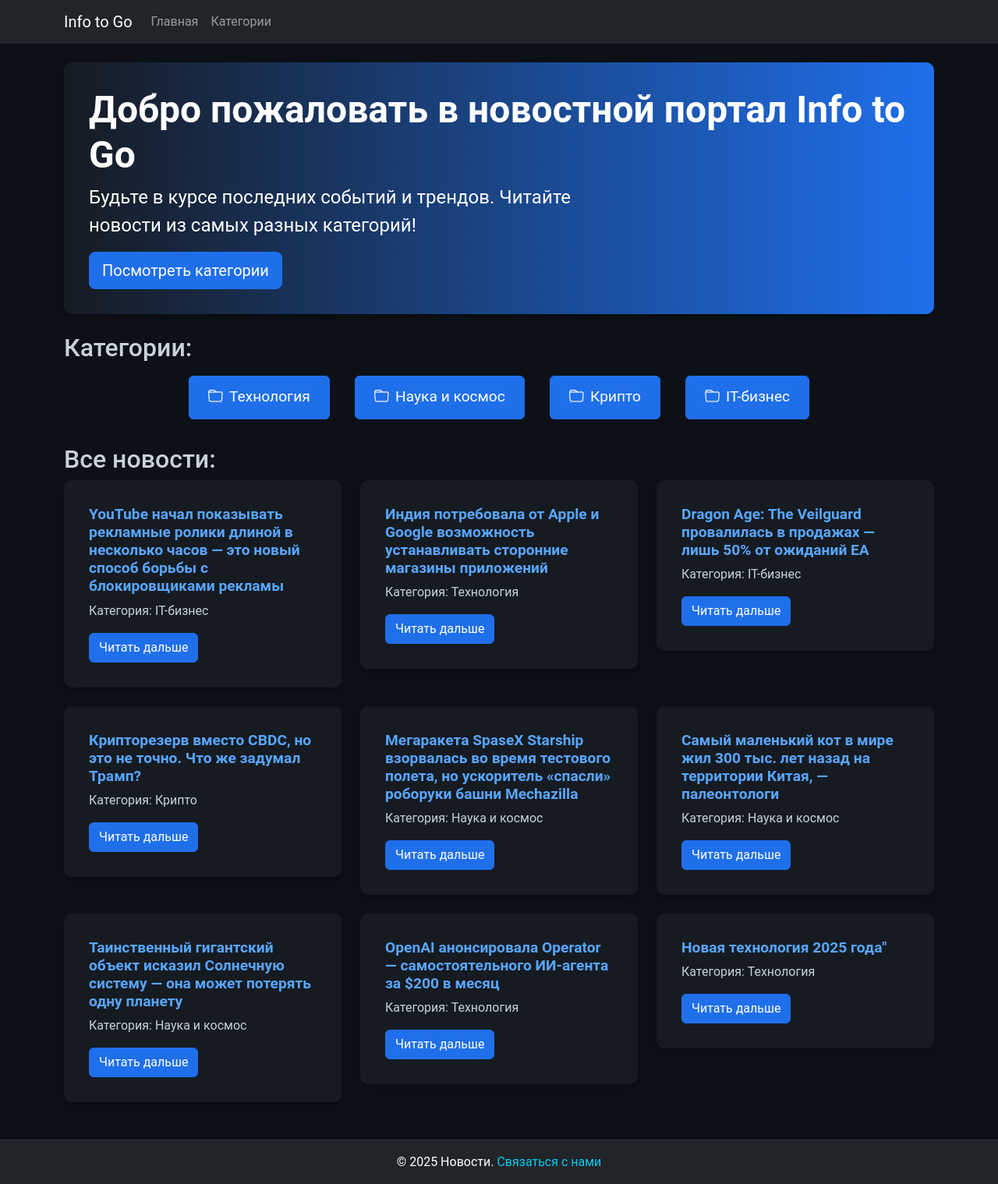
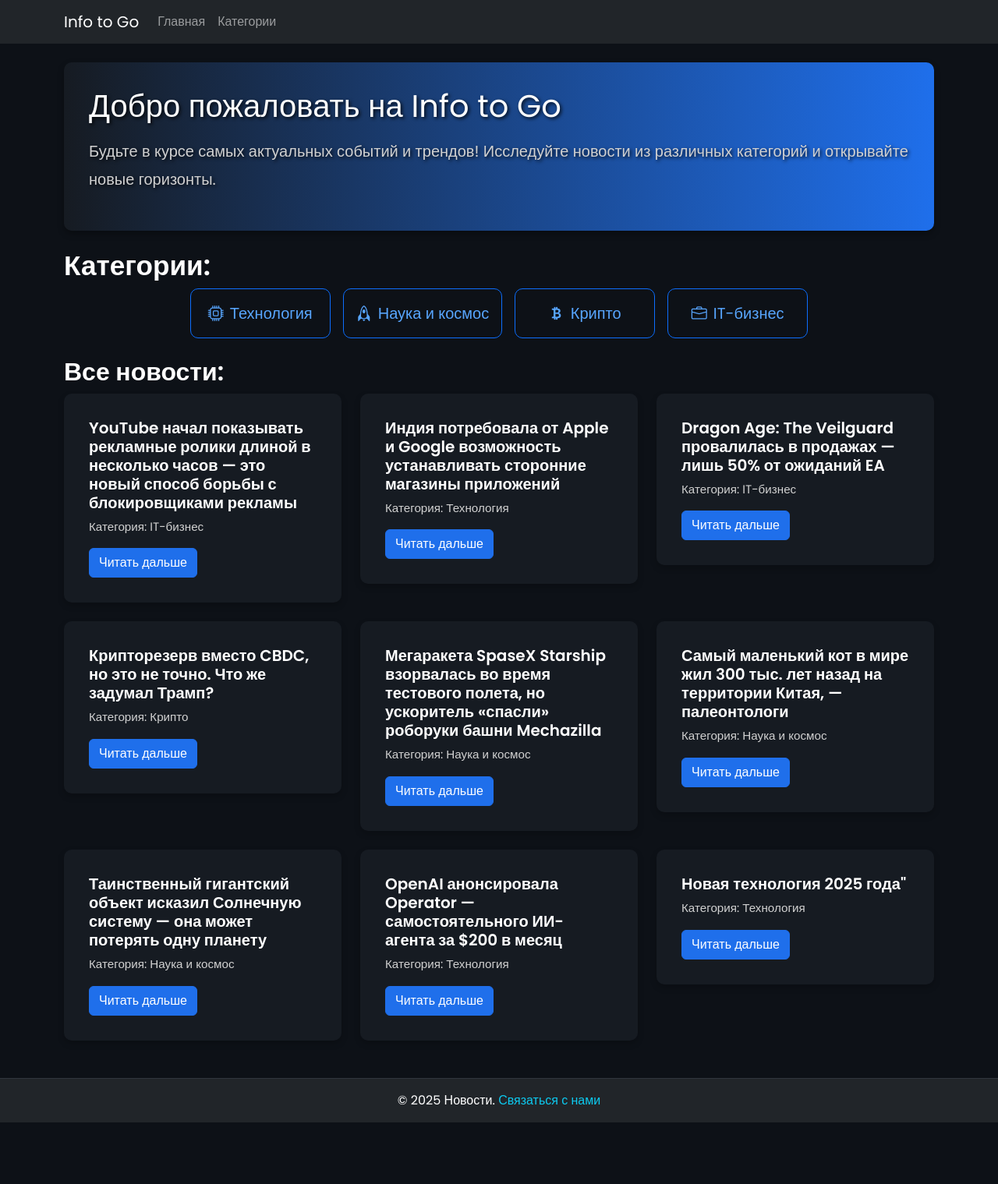
Before and after one commit to AleksejsGir/DjangoProject_Itg, a Django app: page /news/ in a window 1280 px wide. Shown: the whole page at 78% size. After the commit the page ends 1440 px from the top, so only its background shows below. Run offline with Django 5.2, Linux system fonts and the light colour scheme; data comes from the database, SQL or seed files in the repository.

Commit message:
Обновление дизайна: добавлены иконки категорий, улучшены стили карточек и шрифты

```diff
--- a/news/static/css/styles.css
+++ b/news/static/css/styles.css
@@ -117,35 +117,6 @@ footer a:hover {
     color: #1f6feb;
 }
 
-/* Стили для таблиц */
-th, td {
-    padding: 1rem;
-    text-align: left;
-    border-bottom: 1px solid #30363d; /* Цвет границы */
-}
-
-td {
-    color: #c9d1d9 !important; /* Светлый текст для ячеек */
-    font-size: 1rem;
-}
-
-tr:hover {
-    background-color: #161b22; /* Подсветка строки при наведении */
-}
-
-/* Увеличиваем контраст для кнопок в таблице */
-.btn {
-    background-color: #1f6feb;
-    border-color: #1f6feb;
-    color: #ffffff;
-    transition: background-color 0.3s, color 0.3s;
-}
-
-.btn:hover {
-    background-color: #58a6ff;
-    border-color: #58a6ff;
-}
-
 /* Анимация для категорий */
 .category-buttons {
     display: flex;
--- a/news/templates/news/news_list.html
+++ b/news/templates/news/news_list.html
@@ -3,34 +3,76 @@
 {% block title %}Список новостей{% endblock %}
 
 {% block content %}
-<div class="jumbotron">
-    <h1 class="display-5 fw-bold">Добро пожаловать в новостной портал Info to Go</h1>
-    <p class="col-md-8 fs-4">Будьте в курсе последних событий и трендов. Читайте новости из самых разных категорий!</p>
-    <a href="#categories" class="btn btn-primary btn-lg">Посмотреть категории</a>
+<div class="jumbotron" style="text-shadow: 2px 2px 4px rgba(0, 0, 0, 0.8);">
+    <h1 class="display-4 mb-3" style="font-family: 'Poppins', sans-serif; font-size: 2.5rem; color: #ffffff;">Добро пожаловать на Info to Go</h1>
+    <p class="lead" style="line-height: 1.8; font-family: 'Poppins', sans-serif; font-size: 1.25rem; color: #d1d1d1;">Будьте в курсе самых актуальных событий и трендов! Исследуйте новости из различных категорий и открывайте новые горизонты.</p>
 </div>
 
-<h2 id="categories" class="mt-4">Категории:</h2>
-<div class="category-buttons d-flex flex-wrap mb-4">
+<h2 id="categories" class="mt-4" style="font-family: 'Poppins', sans-serif; font-size: 2.2rem; color: #ffffff;">Категории:</h2>
+<div class="category-buttons d-flex flex-wrap mb-4" style="gap: 1rem;">
     {% for category in categories %}
-    <a href="{% url 'news_by_category' category.slug %}" class="btn btn-outline-primary m-2 d-flex align-items-center">
-        <i class="bi bi-folder me-2"></i> <!-- Иконка папки -->
+    <a href="{% url 'news_by_category' category.slug %}" class="btn btn-outline-primary p-3 d-flex align-items-center category-btn" style="font-size: 1.25rem; border-radius: 10px; min-width: 180px; justify-content: center; transition: transform 0.2s ease; color: #58a6ff;">
+        {% if category.name == "Технология" %}<i class="bi bi-cpu me-2"></i>{% endif %} <!-- Условие для отображения иконки для категории 'Технология'. Вы можете добавить дополнительные условия для новых категорий. -->
+        {% if category.name == "Наука и космос" %}<i class="bi bi-rocket me-2"></i>{% endif %} <!-- Условие для отображения иконки для категории 'Наука и космос'. Замените или добавьте иконку при необходимости. -->
+        {% if category.name == "Крипто" %}<i class="bi bi-currency-bitcoin me-2"></i>{% endif %}
+        {% if category.name == "IT-бизнес" %}<i class="bi bi-briefcase me-2"></i>{% endif %}
         {{ category.name }}
     </a>
     {% endfor %}
 </div>
 
-<h2>Все новости:</h2>
+<h2 style="font-family: 'Poppins', sans-serif; font-size: 2rem; color: #ffffff;">Все новости:</h2>
 <div class="row">
-    {% for item in news %}
+    {% for item in news %} <!-- Цикл для отображения списка новостей. Добавьте логику фильтрации или сортировки здесь, если потребуется. -->
     <div class="col-md-4">
-        <div class="card mb-4">
+        <div class="card mb-4" style="transition: transform 0.3s ease, box-shadow 0.3s ease; box-shadow: 0 4px 8px rgba(0, 0, 0, 0.2); background-color: #161b22; border-radius: 10px;">
+            {% if item.image_url %}
+            <img src="{{ item.image_url }}" class="card-img-top" alt="{{ item.title }}"> <!-- Проверка наличия изображения для новости. Если изображения нет, блок с картинкой пропускается. Возможно, стоит добавить fallback, если изображение отсутствует или не загрузилось. -->
+            {% endif %}
             <div class="card-body">
-                <h5 class="card-title">{{ item.title }}</h5>
-                <p class="card-text">Категория: {{ item.category.name }}</p>
+                <h5 class="card-title" style="font-family: 'Poppins', sans-serif; font-size: 1.25rem; color: #ffffff;">{{ item.title }}</h5>
+                <p class="card-text" style="font-family: 'Poppins', sans-serif; font-size: 0.95rem; color: #d1d1d1;">Категория: {{ item.category.name }}</p>
                 <a href="{% url 'news_detail' item.id %}" class="btn btn-primary">Читать дальше</a>
             </div>
         </div>
     </div>
     {% endfor %}
 </div>
+
+<style>
+@import url('https://fonts.googleapis.com/css2?family=Poppins:wght@400;600&display=swap');
+
+body {
+    font-family: 'Poppins', sans-serif; /* Убедитесь, что шрифт 'Poppins' применяется ко всем текстовым элементам. */
+}
+
+.card-img-top {
+    border-top-left-radius: 10px;
+    border-top-right-radius: 10px;
+    max-height: 180px;
+    object-fit: cover; /* Стили для изображения в карточке. Убедитесь, что картинки имеют правильный размер и формат. Возможно, стоит добавить fallback, если изображение отсутствует или не загрузилось. */
+}
+
+.card:hover {
+    transform: translateY(-5px); /* Анимация для карточек при наведении. */
+    box-shadow: 0 6px 12px rgba(0, 0, 0, 0.3); /* Добавление тени при наведении. */
+}
+
+.category-btn:hover {
+    transform: scale(1.05); /* Лёгкая анимация масштабирования при наведении. */
+    background-color: rgba(88, 166, 255, 0.2); /* Подсветка фона при наведении. */
+}
+
+h1 {
+    color: #ffffff;
+    font-size: 2.5rem;
+    font-weight: 600;
+}
+
+h2 {
+    color: #ffffff;
+    font-size: 2.2rem;
+    font-weight: 600;
+}
+</style>
 {% endblock %}
```
